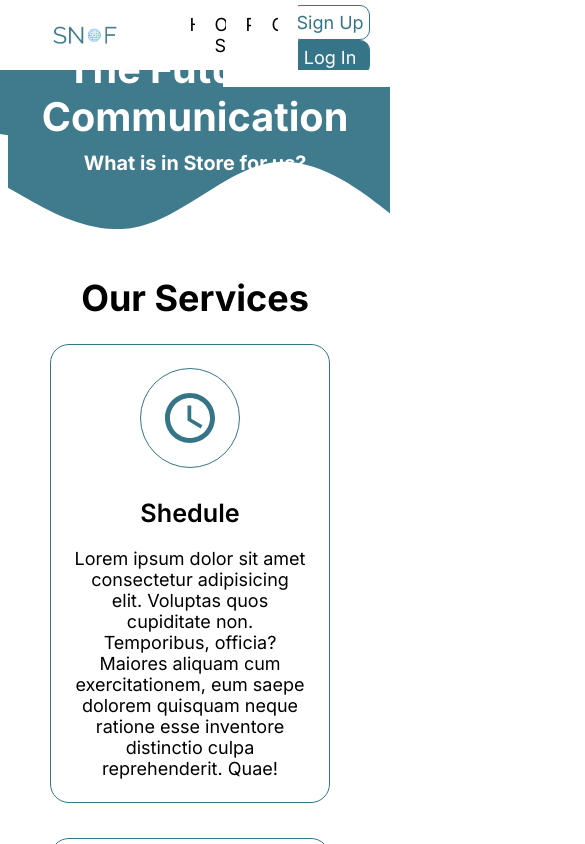
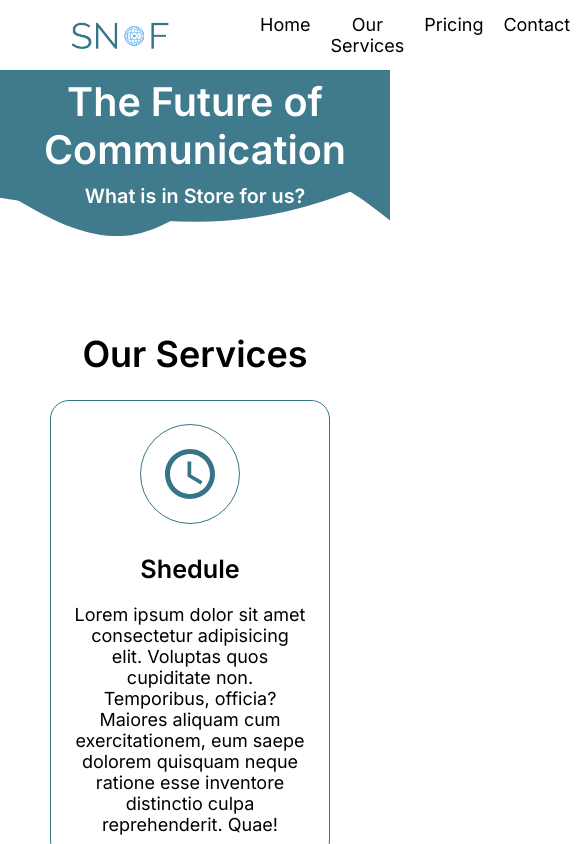
Before and after one commit to davidnyiringabo/fens-app, a React (Vite) app: page / in a window 390 px wide. Shown: the top 844 px of the page, 585 px wide, since content can reach past the window. Built offline with nearby package versions, Linux system fonts and the light colour scheme.

Commit message:
resolve css conflicts

```diff
--- a/src/App.css
+++ b/src/App.css
@@ -1,7 +1,7 @@
-@import url("https://fonts.googleapis.com/css2?family=Inter:wght@100;200;300;400;500;600;700;800&display=swap");
+/* @import url("https://fonts.googleapis.com/css2?family=Inter:wght@100;200;300;400;500;600;700;800&display=swap");
 
 * {
   margin: 0;
   padding: 0;
   font-family: "Inter", sans-serif;
-}
+} */
--- a/src/App.tsx
+++ b/src/App.tsx
@@ -2,7 +2,7 @@ import { useState } from "react";
 import { BrowserRouter as Router, Routes, Route } from "react-router-dom";
 import reactLogo from "./assets/react.svg";
 import { Home } from "./pages/Home/home";
-import Login from "./pages/Login/Login";
+import AAA from "./pages/Login/Login";
 import RegisterPage from "./pages/Register/RegisterPage";
 import "./App.css";
 
@@ -11,7 +11,7 @@ function App() {
     <Router>
       <Routes>
         <Route path="/" element={<Home />} />
-        <Route path="/login" element={<Login />} />
+        <Route path="/login" element={<AAA />} />
         <Route path="/signup" element={<RegisterPage />} />
       </Routes>
     </Router>
--- a/src/pages/Home/home.css
+++ b/src/pages/Home/home.css
@@ -45,7 +45,7 @@ h2 {
   margin: 0 10px;
 }
 
-.register .reglink {
+.register-btns .reglink {
   background-color: #367588;
   border-radius: 10px;
   width: 80px;
@@ -67,7 +67,7 @@ h2 {
   color: #367588;
 }
 
-.register {
+.register-btns {
   width: 15%;
 }
 
@@ -120,7 +120,8 @@ h2 {
 }
 
 /*################################## SERVICES*/
-.service-card, .subscription {
+.service-card,
+.subscription {
   display: flex;
   flex-grow: 2;
   align-items: center;
@@ -167,7 +168,8 @@ h2 {
   justify-content: space-between;
 }
 
-.text li, ul {
+.text li,
+ul {
   margin: 10px;
   list-style-position: inside;
   list-style: circle;
@@ -206,7 +208,8 @@ h2 {
   border-radius: 30px;
 }
 
-.contact-form form input, .contact-form form textarea {
+.contact-form form input,
+.contact-form form textarea {
   padding: 10px;
   margin: 20px 10px 0;
   outline-width: 0;
@@ -230,7 +233,7 @@ h2 {
   right: -4%;
   z-index: -1;
   left: 15%;
-  background-color: #EEEEEE;
+  background-color: #eeeeee;
 }
 
 .icon {
@@ -349,11 +352,15 @@ h2 {
   margin: 20px;
 }
 
-.register .reglink, .card, .icon {
+.register-btns .reglink,
+.card,
+.icon {
   border: 1px solid #367588;
 }
 
-.register, .card, .contact {
+.register-btns,
+.card,
+.contact {
   display: flex;
   justify-content: space-around;
   align-items: center;
@@ -368,20 +375,21 @@ h2 {
     width: 300px;
     flex-wrap: wrap;
   }
-  .subscription, .service-card {
+  .subscription,
+  .service-card {
     flex-wrap: wrap;
   }
   .contents {
     bottom: -550px;
   }
-  .register {
+  .register-btns {
     width: 35%;
   }
-  .register {
+  .register-btns {
     justify-content: flex-end;
     padding-right: 10px;
   }
-  .register .reglink {
+  .register-btns .reglink {
     margin: 0 10px;
   }
-}/*# sourceMappingURL=home.css.map */
+}
--- a/src/pages/Home/home.tsx
+++ b/src/pages/Home/home.tsx
@@ -16,7 +16,7 @@ export const Home = ()=>{
                         <a href="#pricing">Pricing</a>
                         <a href="#contact">Contact</a>
                     </div>
-                    <div className="register">
+                    <div className="register-btns">
                         <div className="reglink" id='link1'><Link to='/login'>Sign Up</Link></div>
                         <div className="reglink"><Link to='/signup' >Log In</Link></div>
                     </div>
--- a/src/pages/Login/Login.tsx
+++ b/src/pages/Login/Login.tsx
@@ -1,5 +1,4 @@
 import "./login.css";
-
 import { useRef, useEffect } from "react";
 import { FontAwesomeIcon } from "@fortawesome/react-fontawesome";
 import { faEye } from "@fortawesome/free-solid-svg-icons";
--- a/src/pages/Login/login.css
+++ b/src/pages/Login/login.css
@@ -9,7 +9,7 @@
   color: var(--primary-color);
 }
 
-* {
+.login {
   overflow-x: hidden;
   overflow-y: hidden;
 }
--- a/src/pages/Register/RegisterPage.css
+++ b/src/pages/Register/RegisterPage.css
@@ -8,6 +8,7 @@
 .register {
   margin-top: 0.625rem;
   display: grid;
+  grid-template-rows: repeat(3fr, 1);
   place-items: center;
 }
 
@@ -27,16 +28,16 @@ h2 {
   margin: 1.5rem;
 }
 
-.svgs {
-  position: grid;
+.register .svgs {
+  display: grid;
   grid-template-columns: repeat(2, 1fr);
   justify-content: space-between;
 }
-.svgs:first-child {
+.register .svgs:first-child {
   margin-right: 50%;
 }
 
-.svgs:nth-child(2) {
+.register .svgs:nth-child(2) {
   margin-left: 50%;
 }
 
```
